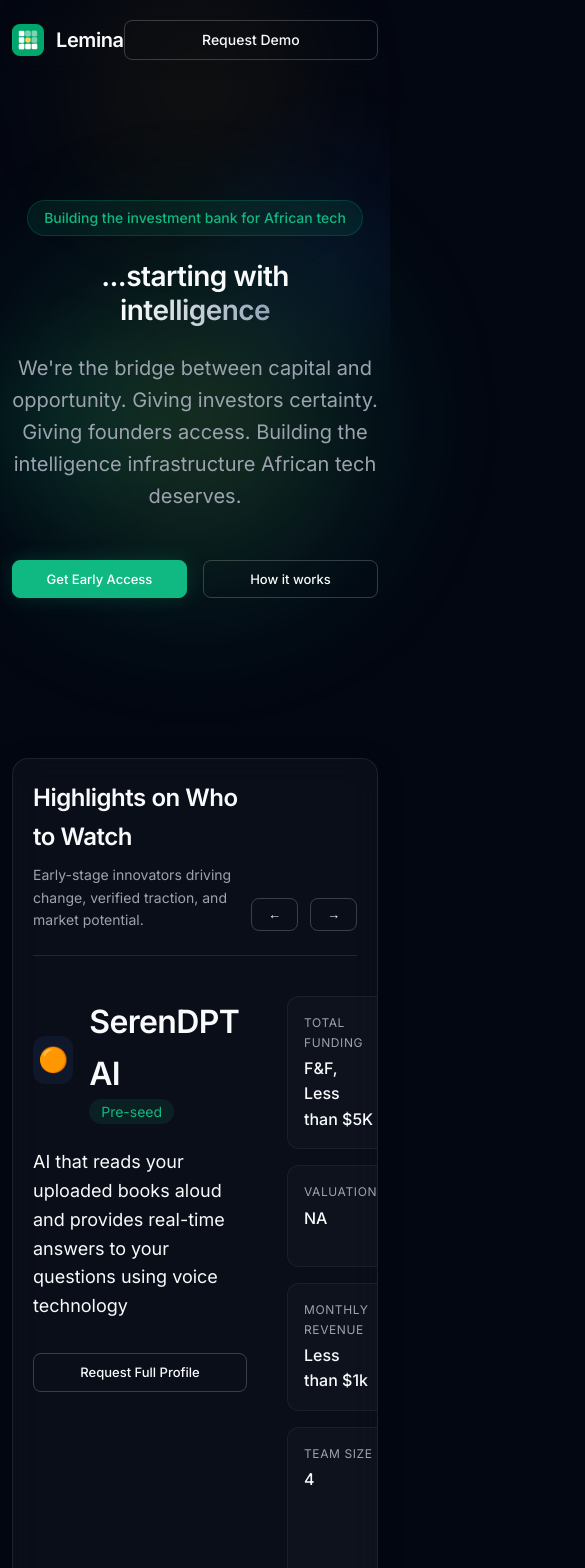
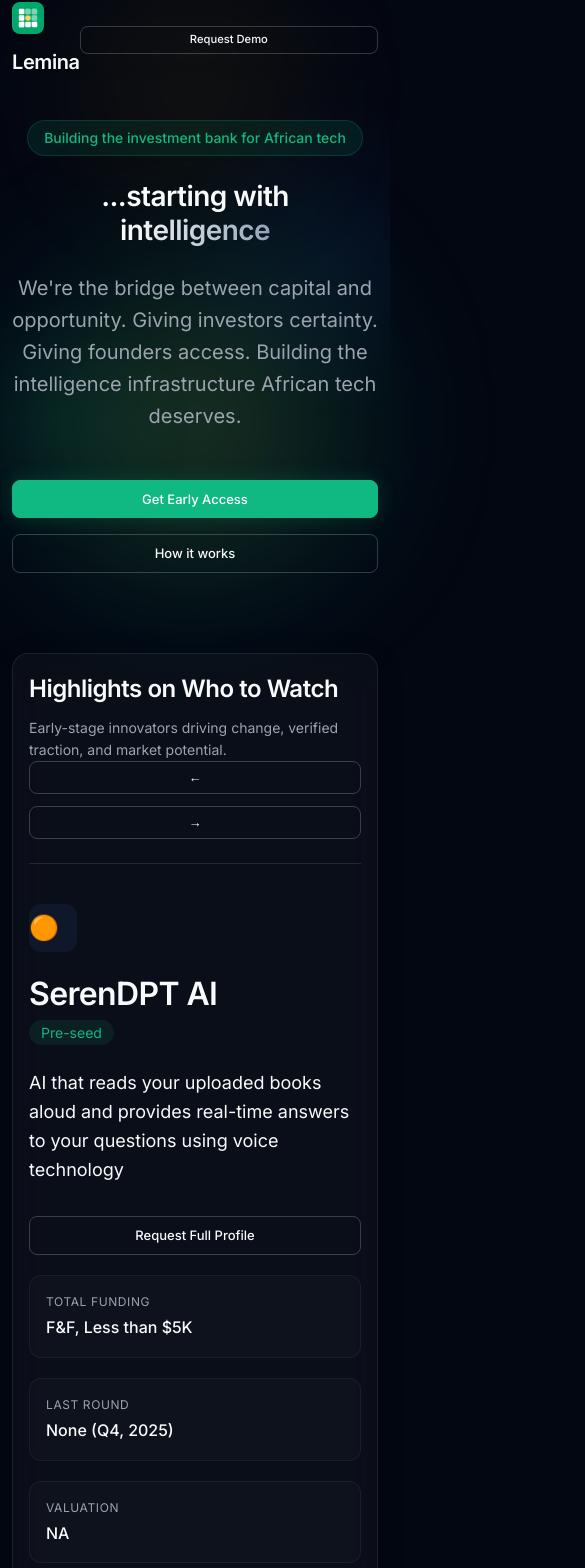
Before and after one commit to odinaka541/lemina-landing-page, a Next.js app: page / in a window 390 px wide. Shown: the top 1568 px of the page, 585 px wide, since content can reach past the window. Built offline with nearby package versions, Linux system fonts and the light colour scheme.

Commit message:
better mobile responsive

```diff
--- a/app/globals.css
+++ b/app/globals.css
@@ -273,6 +273,12 @@ p {
     .container {
         padding: 0 20px;
     }
+
+    /* Convert 2-column grids to single column on tablets */
+    section>div[style*="gridTemplateColumns: '1fr 1fr'"],
+    section>div[style*="grid-template-columns: 1fr 1fr"] {
+        grid-template-columns: 1fr !important;
+    }
 }
 
 @media (max-width: 768px) {
@@ -285,6 +291,10 @@ p {
         font-size: 1.75rem;
     }
 
+    h3 {
+        font-size: 1.25rem;
+    }
+
     p {
         font-size: 1rem;
     }
@@ -293,6 +303,13 @@ p {
         padding: 0 16px;
     }
 
+    /* Smaller nav button */
+    nav .btn {
+        padding: 6px 12px !important;
+        font-size: 0.75rem !important;
+    }
+
+    /* Regular buttons */
     .btn {
         padding: 10px 20px;
         font-size: 0.875rem;
@@ -304,8 +321,43 @@ p {
         justify-content: center;
     }
 
+    /* Compact glass panels */
     .glass-panel {
-        padding: 24px !important;
+        padding: 20px !important;
+    }
+
+    /* Reduce section padding */
+    section {
+        padding: 60px 0 !important;
+    }
+
+    /* Convert ALL multi-column grids to single column */
+    div[style*="display: 'grid'"],
+    div[style*="display: grid"],
+    div[style*="gridTemplateColumns"],
+    div[style*="grid-template-columns"] {
+        grid-template-columns: 1fr !important;
+        gap: 20px !important;
+    }
+
+    /* Ensure images are responsive */
+    img {
+        max-width: 100%;
+        height: auto;
+    }
+
+    /* Fix text overflow */
+    h1,
+    h2,
+    h3,
+    h4,
+    h5,
+    h6,
+    p,
+    span,
+    div {
+        word-wrap: break-word;
+        overflow-wrap: break-word;
     }
 
     /* Hide grid overlay on mobile for performance */
@@ -318,6 +370,19 @@ p {
         width: 600px;
         height: 600px;
     }
+
+    /* Stack flex items vertically */
+    div[style*="display: 'flex'"],
+    div[style*="display: flex"] {
+        flex-direction: column !important;
+        align-items: stretch !important;
+    }
+
+    /* Keep nav flex horizontal */
+    nav,
+    nav>div {
+        flex-direction: row !important;
+    }
 }
 
 @media (max-width: 480px) {
@@ -329,8 +394,18 @@ p {
         font-size: 1.5rem;
     }
 
+    h3 {
+        font-size: 1.125rem;
+    }
+
     .container {
         padding: 0 12px;
+    }
+
+    /* Extra small nav button */
+    nav .btn {
+        padding: 4px 10px !important;
+        font-size: 0.7rem !important;
     }
 
     .btn {
@@ -338,8 +413,14 @@ p {
         font-size: 0.8125rem;
     }
 
+    /* Very compact glass panels */
     .glass-panel {
-        padding: 20px !important;
+        padding: 16px !important;
+    }
+
+    /* Further reduce section padding */
+    section {
+        padding: 40px 0 !important;
     }
 
     /* Further reduce core effect on small mobile */
@@ -347,4 +428,13 @@ p {
         width: 400px;
         height: 400px;
     }
+
+    /* Ensure no horizontal overflow */
+    body {
+        overflow-x: hidden;
+    }
+
+    * {
+        max-width: 100%;
+    }
 }
```
